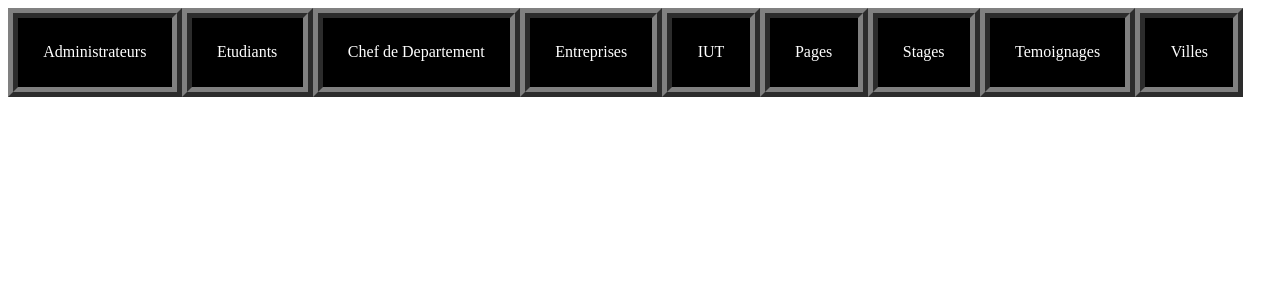
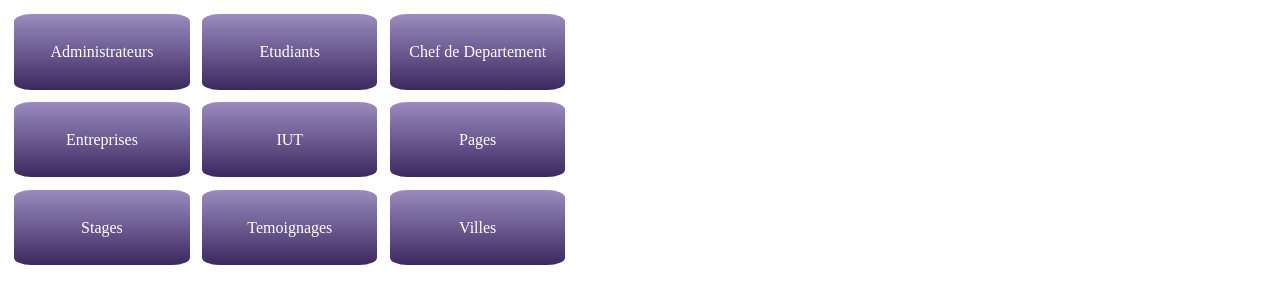
Before and after one commit to Taliraz/SiteIUT, a PHP site: page /administration.php in a window 1280 px wide. Shown: the top 304 px of the page. Run offline with PHP 8.4, Linux system fonts and the light colour scheme.

Commit message:
administration

```diff
--- a/CSS/administration.css
+++ b/CSS/administration.css
@@ -1,12 +1,25 @@
 .bouton{
-	border: 10px ridge grey;
-    background-color: black;
-    display: flex;
-    padding:2%;
-    flex-direction: column;
+    background-image:linear-gradient(#9B8BBF, #3C2860);
+    padding:1%;
     color:white;
+    text-decoration: none;
+    transition: all 1s ease-out 0s;
+    border-radius: 10%;
+    text-align: center;
+    display: inline;
+    height: 50px;
+    line-height:50px;
+    width:150px;
+    margin: 0.5%;
 }
-.boutons{
+.bouton:hover{
+	background-image:linear-gradient(#3C2860,#9B8BBF);
+}
+.boutons_ligne{
     display: flex;
     flex-direction: row;
 }
+.boutons_colonne{
+    display: flex;
+    flex-direction: column;
+}
--- a/administration.php
+++ b/administration.php
@@ -5,33 +5,39 @@
         <link rel="stylesheet" href="CSS/administration.css" />
     </head>
     <body>
-      <div class="boutons">
-        <div class="bouton">
-          Administrateurs
+      <div class="boutons_colonne">
+        <div class="boutons_ligne">
+          <a href="https://blizzcon.com/fr-fr/watch?v=5bc3ff016d411d7aa6a8ec86&eventYear=2018" class="bouton" >
+            Administrateurs
+          </a>
+          <a href="https://blizzcon.com/fr-fr/watch?v=5bc3ff016d411d7aa6a8ec86&eventYear=2018" class="bouton" >
+            Etudiants
+          </a>
+          <a href="https://blizzcon.com/fr-fr/watch?v=5bc3ff016d411d7aa6a8ec86&eventYear=2018" class="bouton" >
+            Chef de Departement
+          </a>
         </div>
-        <div class="bouton">
-          Etudiants
+        <div class="boutons_ligne">
+          <a href="https://blizzcon.com/fr-fr/watch?v=5bc3ff016d411d7aa6a8ec86&eventYear=2018" class="bouton" >
+            Entreprises
+          </a>
+          <a href="https://blizzcon.com/fr-fr/watch?v=5bc3ff016d411d7aa6a8ec86&eventYear=2018" class="bouton" >
+            IUT
+          </a>
+          <a href="https://blizzcon.com/fr-fr/watch?v=5bc3ff016d411d7aa6a8ec86&eventYear=2018" class="bouton" >
+            Pages
+          </a>
         </div>
-        <div class="bouton">
-          Chef de Departement
-        </div>
-        <div class="bouton">
-          Entreprises
-        </div>
-        <div class="bouton">
-          IUT
-        </div>
-        <div class="bouton">
-          Pages
-        </div>
-        <div class="bouton">
-          Stages
-        </div>
-        <div class="bouton">
-          Temoignages
-        </div>
-        <div class="bouton">
-          Villes
+          <div class="boutons_ligne">
+          <a href="https://blizzcon.com/fr-fr/watch?v=5bc3ff016d411d7aa6a8ec86&eventYear=2018" class="bouton" >
+            Stages
+          </a>
+          <a href="https://blizzcon.com/fr-fr/watch?v=5bc3ff016d411d7aa6a8ec86&eventYear=2018" class="bouton" >
+            Temoignages
+          </a>
+          <a href="https://blizzcon.com/fr-fr/watch?v=5bc3ff016d411d7aa6a8ec86&eventYear=2018" class="bouton" >
+            Villes
+          </a>
         </div>
       </div>
 
```
